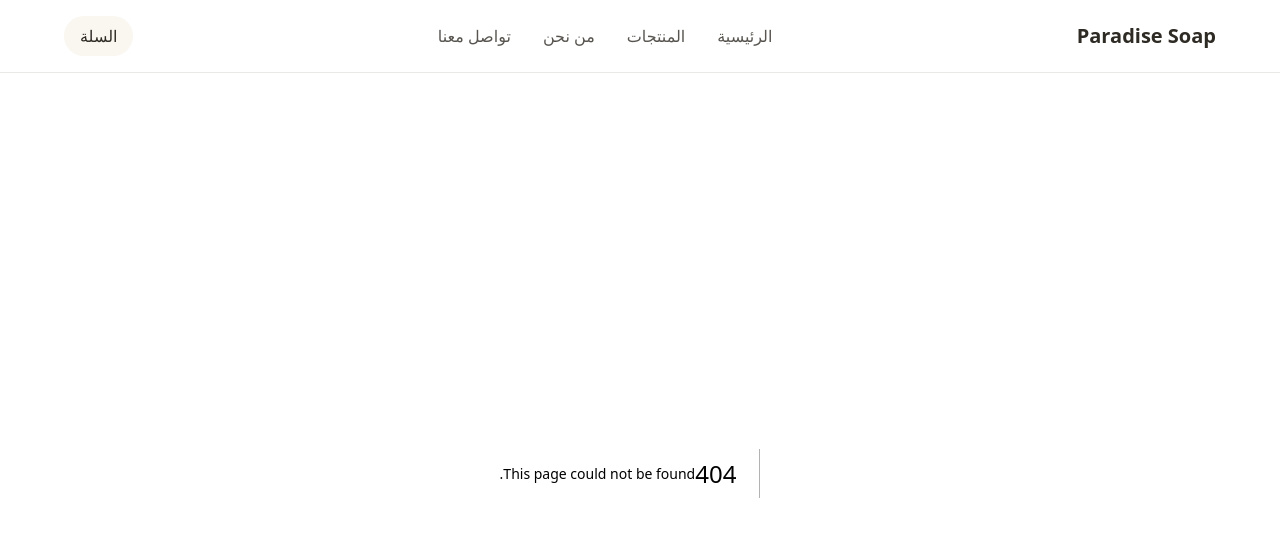
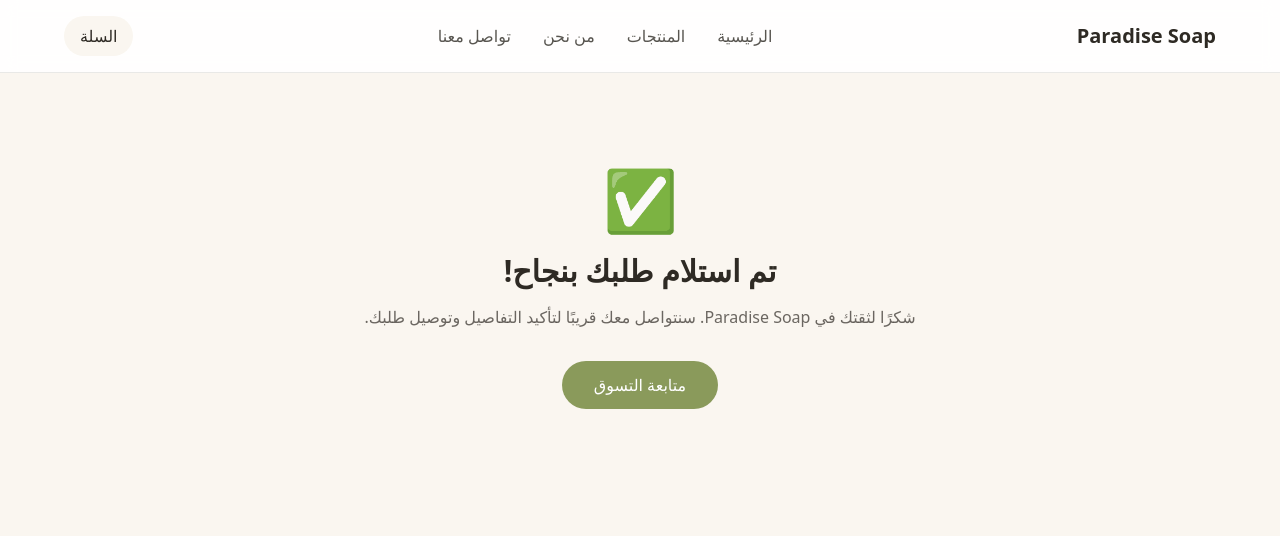
Before and after one commit to paradisesoap653-dotcom/paradise-soap-2, a Next.js app: page /checkout/success in a window 1280 px wide. Before the commit this address had no page. Shown: the top 536 px of the page. Built offline with nearby package versions, Linux system fonts and the light colour scheme.

Commit message:
Add Checkout Success Page component

```diff
--- /dev/null
+++ b/src/app/checkout/success/page.tsx
@@ -0,0 +1,22 @@
+import Link from "next/link";
+
+export default function CheckoutSuccessPage() {
+  return (
+    <main className="mx-auto max-w-2xl px-6 py-24 text-center">
+      <div className="mb-6 text-6xl">✅</div>
+      <h1 className="mb-4 text-3xl font-bold text-[#2e2a24]">
+        تم استلام طلبك بنجاح!
+      </h1>
+      <p className="mb-8 text-[#2e2a24]/70">
+        شكرًا لثقتك في Paradise Soap. سنتواصل معك قريبًا لتأكيد التفاصيل
+        وتوصيل طلبك.
+      </p>
+      <Link
+        href="/products"
+        className="inline-block rounded-full bg-[#8a9a5b] px-8 py-3 font-medium text-white hover:bg-[#5f6e3c]"
+      >
+        متابعة التسوق
+      </Link>
+    </main>
+  );
+}
```
